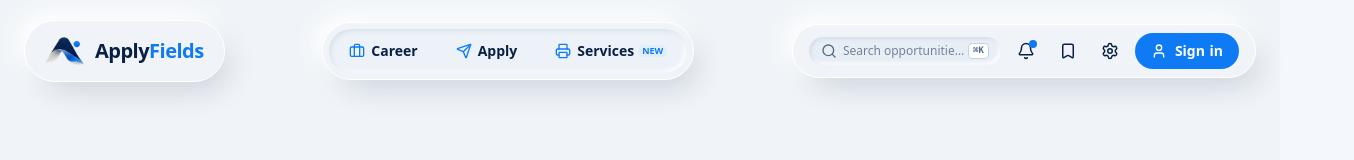
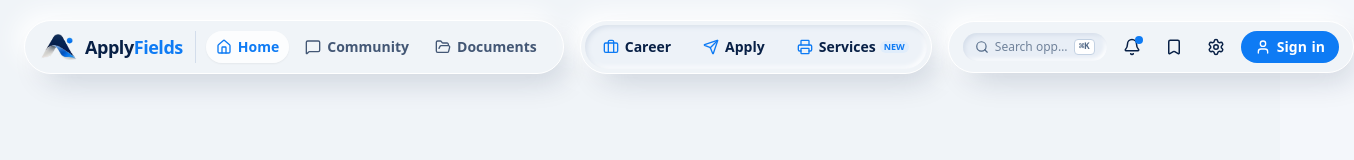
Before and after one commit to ApplyFields-in/applyfields, a Next.js app in the folder apps/web/: page / in a window 1280 px wide. Shown: the top 160 px of the page, 1354 px wide, since content can reach past the window. Built offline with nearby package versions, Linux system fonts and the light colour scheme; no server answers.

Commit message:
fix(navbar): retain all buttons (Home, Community, Resources) with non-overlapping responsive layout

```diff
--- a/apps/web/src/components/layout/floating-capsule-navbar.tsx
+++ b/apps/web/src/components/layout/floating-capsule-navbar.tsx
@@ -147,51 +147,60 @@ export function FloatingCapsuleNavbar() {
 
   return (
     <header className="sticky top-3 sm:top-5 z-50 mx-auto w-full max-w-[1460px] px-3 sm:px-6 mb-6 sm:mb-8">
-      <div className="flex items-center justify-between gap-2.5 sm:gap-4 w-full">
-        {/* Left: Brand + Desktop Links */}
-        <div className="flex shrink-0 items-center gap-3 sm:gap-4 rounded-full border border-white bg-[#F0F4F8] px-3.5 py-2 sm:px-5 sm:py-2.5 shadow-[10px_14px_32px_-10px_rgba(8,32,70,0.20),-8px_-8px_24px_rgba(255,255,255,0.95)]">
-          <Link href="/" className="flex items-center gap-2.5 group shrink-0">
-            {/* Origami-style ApplyFields Logo */}
+      <div className="flex items-center justify-between gap-2 sm:gap-3 lg:gap-4 w-full">
+        {/* Left: Brand + Home, Community, Resources */}
+        <div className="flex shrink-0 items-center gap-2 sm:gap-3 rounded-full border border-white bg-[#F0F4F8] px-3 py-1.5 sm:px-4 sm:py-2 shadow-[10px_14px_32px_-10px_rgba(8,32,70,0.20),-8px_-8px_24px_rgba(255,255,255,0.95)]">
+          <Link href="/" className="flex items-center gap-2 group shrink-0">
+            {/* ApplyFields Logo */}
             <Image
               src="/logo-mark.png"
               alt="ApplyFields Logo"
-              width={40}
-              height={40}
+              width={36}
+              height={36}
               unoptimized
-              className="size-9 sm:size-10 shrink-0 object-contain transition-transform group-hover:scale-105"
+              className="size-8 sm:size-9 shrink-0 object-contain transition-transform group-hover:scale-105"
             />
-            <span className="whitespace-nowrap text-lg sm:text-xl font-black tracking-tight text-[#082046]">
+            <span className="whitespace-nowrap text-base sm:text-lg font-black tracking-tight text-[#082046]">
               Apply<span className="text-[#0e7bf4]">Fields</span>
             </span>
           </Link>
 
-          {/* Secondary navigation for extra-wide screens only */}
-          <nav className="hidden 2xl:flex items-center gap-1.5 pl-3 border-l border-[#d3ddeb] text-sm font-extrabold text-[#435775]">
+          {/* Primary Navigation: Home, Community, Resources */}
+          <nav className="hidden md:flex items-center gap-1 sm:gap-1.5 pl-2 sm:pl-2.5 border-l border-[#d3ddeb] text-xs sm:text-sm font-bold text-[#435775]">
+            <Link
+              href="/"
+              className={`flex items-center gap-1.5 rounded-full px-2.5 py-1.5 transition-colors ${
+                isHome ? 'text-[#0e7bf4] bg-white/80 shadow-xs font-black' : 'hover:bg-white hover:text-[#082046]'
+              }`}
+            >
+              <Home className="size-3.5 sm:size-4" />
+              <span>{t('nav_home', 'Home')}</span>
+            </Link>
             <Link
               href="/community"
-              className={`flex items-center gap-1.5 rounded-full px-3 py-1.5 transition-colors ${
-                isCommunity ? 'text-[#0e7bf4] bg-white/70 shadow-xs' : 'hover:bg-white hover:text-[#082046]'
+              className={`flex items-center gap-1.5 rounded-full px-2.5 py-1.5 transition-colors ${
+                isCommunity ? 'text-[#0e7bf4] bg-white/80 shadow-xs font-black' : 'hover:bg-white hover:text-[#082046]'
               }`}
             >
-              <MessageSquare className="size-4" />
+              <MessageSquare className="size-3.5 sm:size-4" />
               <span>{t('nav_community', 'Community')}</span>
             </Link>
             <Link
               href="/documents"
-              className="flex items-center gap-1.5 rounded-full px-3 py-1.5 transition-colors hover:bg-white hover:text-[#082046]"
+              className="flex items-center gap-1.5 rounded-full px-2.5 py-1.5 transition-colors hover:bg-white hover:text-[#082046]"
             >
-              <FolderOpen className="size-4" />
+              <FolderOpen className="size-3.5 sm:size-4" />
               <span>{t('nav_documents', 'Resources')}</span>
             </Link>
           </nav>
         </div>
 
         {/* Center: Career / Apply / Services Mode Switcher Capsule */}
-        <div className="hidden md:flex shrink-0 items-center rounded-full border border-white bg-[#F0F4F8] p-1.5 shadow-[10px_14px_32px_-10px_rgba(8,32,70,0.20),-8px_-8px_24px_rgba(255,255,255,0.95)]">
-          <div className="flex items-center gap-1 sm:gap-1.5 rounded-full bg-[#edf2f8] p-1 shadow-[inset_2px_2px_5px_#d8e0eb,inset_-2px_-2px_5px_#ffffff]">
+        <div className="hidden md:flex shrink-0 items-center rounded-full border border-white bg-[#F0F4F8] p-1 shadow-[10px_14px_32px_-10px_rgba(8,32,70,0.20),-8px_-8px_24px_rgba(255,255,255,0.95)]">
+          <div className="flex items-center gap-1 rounded-full bg-[#edf2f8] p-1 shadow-[inset_2px_2px_5px_#d8e0eb,inset_-2px_-2px_5px_#ffffff]">
             <Link
               href="/career"
-              className={`flex items-center gap-1.5 rounded-full px-3 py-1.5 sm:px-4 sm:py-2 text-xs sm:text-sm font-extrabold transition-all ${
+              className={`flex items-center gap-1.5 rounded-full px-3 py-1.5 sm:px-3.5 sm:py-2 text-xs sm:text-sm font-extrabold transition-all ${
                 isCareer
                   ? 'bg-[#F0F4F8] text-[#0e7bf4] shadow-[2px_2px_6px_#d8e0eb,-2px_-2px_6px_#ffffff]'
                   : 'text-[#082046] hover:text-[#0e7bf4]'
@@ -202,7 +211,7 @@ export function FloatingCapsuleNavbar() {
             </Link>
             <Link
               href="/apply"
-              className={`flex items-center gap-1.5 rounded-full px-3 py-1.5 sm:px-4 sm:py-2 text-xs sm:text-sm font-extrabold transition-all ${
+              className={`flex items-center gap-1.5 rounded-full px-3 py-1.5 sm:px-3.5 sm:py-2 text-xs sm:text-sm font-extrabold transition-all ${
                 isApply
                   ? 'bg-[#F0F4F8] text-[#0e7bf4] shadow-[2px_2px_6px_#d8e0eb,-2px_-2px_6px_#ffffff]'
                   : 'text-[#082046] hover:text-[#0e7bf4]'
@@ -213,7 +222,7 @@ export function FloatingCapsuleNavbar() {
             </Link>
             <a
               href={SERVICE_PORTAL_URL}
-              className="flex items-center gap-1.5 rounded-full px-3 py-1.5 sm:px-4 sm:py-2 text-xs sm:text-sm font-extrabold transition-all text-[#082046] hover:text-[#0e7bf4] relative group"
+              className="flex items-center gap-1.5 rounded-full px-3 py-1.5 sm:px-3.5 sm:py-2 text-xs sm:text-sm font-extrabold transition-all text-[#082046] hover:text-[#0e7bf4] relative group"
               title="Citizen Services: MeeSeva, CSC, PAN, Aadhaar & Xerox"
             >
               <Printer className="size-3.5 sm:size-4 text-[#0e7bf4]" />
@@ -226,28 +235,28 @@ export function FloatingCapsuleNavbar() {
         </div>
 
         {/* Right: Search + Notifications + Saved + Settings + User Avatar / Sign In */}
-        <div className="flex shrink-0 items-center justify-end gap-1.5 sm:gap-2 rounded-full border border-white bg-[#F0F4F8] px-3 py-1.5 sm:px-4 sm:py-2 shadow-[10px_14px_32px_-10px_rgba(8,32,70,0.20),-8px_-8px_24px_rgba(255,255,255,0.95)]">
-          {/* Search Input Pill on lg+ */}
+        <div className="flex shrink-0 items-center justify-end gap-1.5 sm:gap-2 rounded-full border border-white bg-[#F0F4F8] px-2.5 py-1.5 sm:px-3.5 sm:py-2 shadow-[10px_14px_32px_-10px_rgba(8,32,70,0.20),-8px_-8px_24px_rgba(255,255,255,0.95)]">
+          {/* Search Input Pill on xl+ */}
           <button
             type="button"
             onClick={openCommandPalette}
-            className="relative hidden lg:flex items-center w-36 xl:w-48 rounded-full bg-[#e8eef6] px-3 py-1.5 shadow-[inset_2px_2px_4px_#d5deea,inset_-2px_-2px_4px_#ffffff] transition-all hover:bg-[#dce7f3] text-left cursor-pointer"
+            className="relative hidden xl:flex items-center w-36 2xl:w-44 rounded-full bg-[#e8eef6] px-3 py-1.5 shadow-[inset_2px_2px_4px_#d5deea,inset_-2px_-2px_4px_#ffffff] transition-all hover:bg-[#dce7f3] text-left cursor-pointer"
             title="Search everything (Ctrl + K)"
           >
-            <Search className="mr-1.5 size-3.5 sm:size-4 shrink-0 text-[#526987]" />
+            <Search className="mr-1.5 size-3.5 shrink-0 text-[#526987]" />
             <span className="w-full text-xs text-[#71839b] truncate">
               {t('nav_search', 'Search...')}
             </span>
-            <kbd className="hidden xl:inline-flex items-center rounded border border-[#c4d2e3] bg-white px-1 py-0.2 text-[9px] font-mono font-bold text-[#526987]">
+            <kbd className="inline-flex items-center rounded border border-[#c4d2e3] bg-white px-1 py-0.2 text-[9px] font-mono font-bold text-[#526987]">
               ⌘K
             </kbd>
           </button>
 
-          {/* Search icon button on < lg */}
+          {/* Search icon button on < xl */}
           <button
             type="button"
             onClick={openCommandPalette}
-            className="lg:hidden rounded-full p-2 text-[#082046] transition-colors hover:bg-white hover:text-[#0e7bf4]"
+            className="xl:hidden rounded-full p-2 text-[#082046] transition-colors hover:bg-white hover:text-[#0e7bf4]"
             title="Search (Ctrl + K)"
           >
             <Search className="size-4" />
@@ -290,10 +299,10 @@ export function FloatingCapsuleNavbar() {
                 onClick={() => setDropdownOpen(!dropdownOpen)}
                 className="flex items-center gap-1.5 sm:gap-2 rounded-full pl-1 pr-2 py-1 transition-colors hover:bg-white"
               >
-                <div className="flex size-8 sm:size-9 items-center justify-center rounded-full bg-[#0e7bf4] text-xs sm:text-sm font-extrabold text-white shadow-xs">
-                  {initials || <User className="size-4" aria-hidden="true" />}
+                <div className="flex size-7.5 sm:size-8 items-center justify-center rounded-full bg-[#0e7bf4] text-xs font-extrabold text-white shadow-xs">
+                  {initials || <User className="size-3.5" aria-hidden="true" />}
                 </div>
-                <span className="hidden sm:inline max-w-[90px] xl:max-w-[130px] truncate text-xs sm:text-sm font-bold text-[#082046]">
+                <span className="hidden sm:inline max-w-[80px] lg:max-w-[110px] xl:max-w-[130px] truncate text-xs sm:text-sm font-bold text-[#082046]">
                   {displayName}
                 </span>
                 <ChevronDown className="size-3 text-[#435775]" />
@@ -342,7 +351,7 @@ export function FloatingCapsuleNavbar() {
           ) : (
             <Link
               href="/login"
-              className="flex items-center gap-1.5 sm:gap-2 rounded-full bg-[#0e7bf4] px-3.5 py-1.5 sm:px-4 sm:py-2 text-xs sm:text-sm font-extrabold text-white shadow-clay-btn-azure transition hover:bg-[#0c6fdc] active:scale-95 whitespace-nowrap"
+              className="flex items-center gap-1.5 rounded-full bg-[#0e7bf4] px-3.5 py-1.5 text-xs sm:text-sm font-extrabold text-white shadow-clay-btn-azure transition hover:bg-[#0c6fdc] active:scale-95 whitespace-nowrap"
             >
               <User className="size-3.5 sm:size-4" />
               <span>Sign in</span>
```
